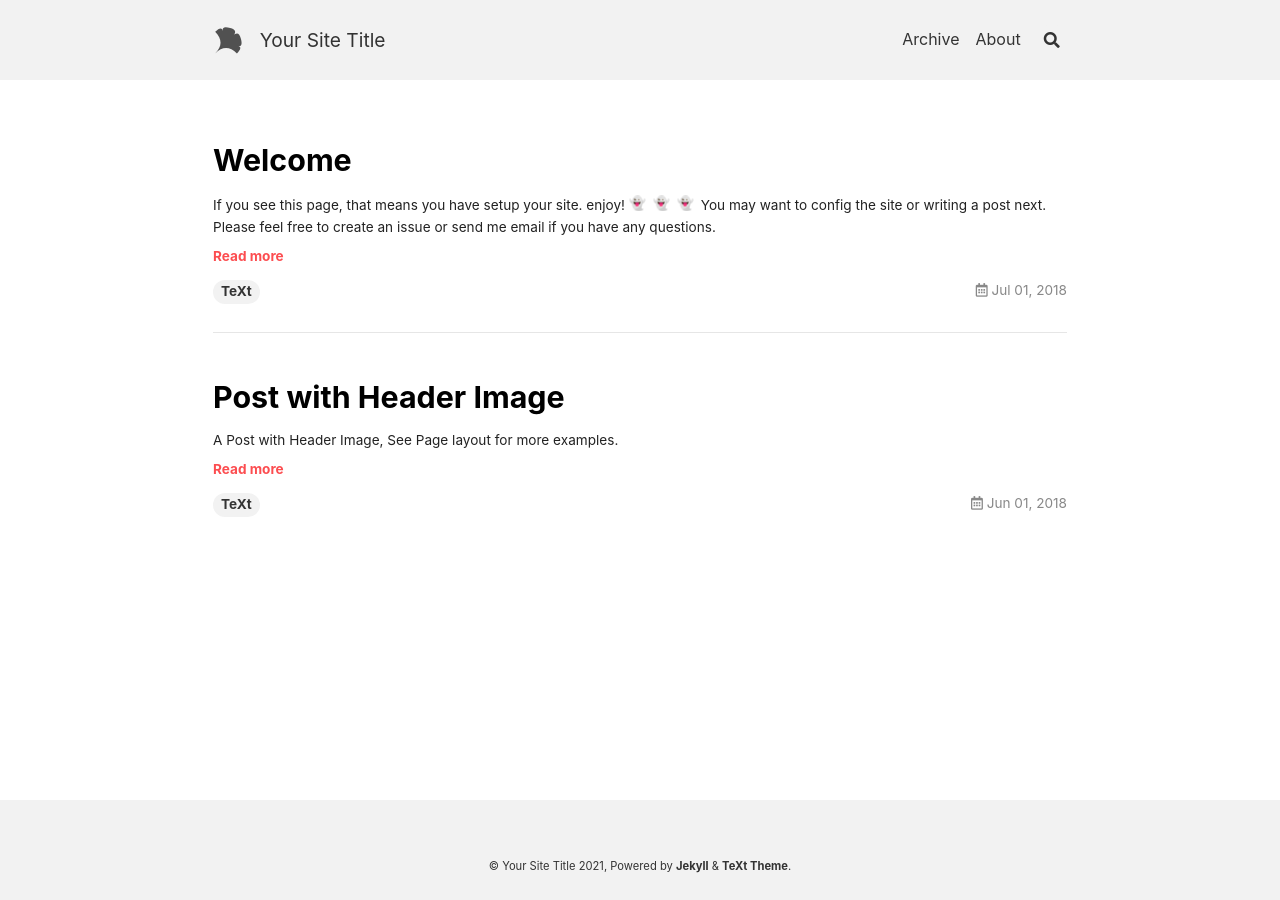
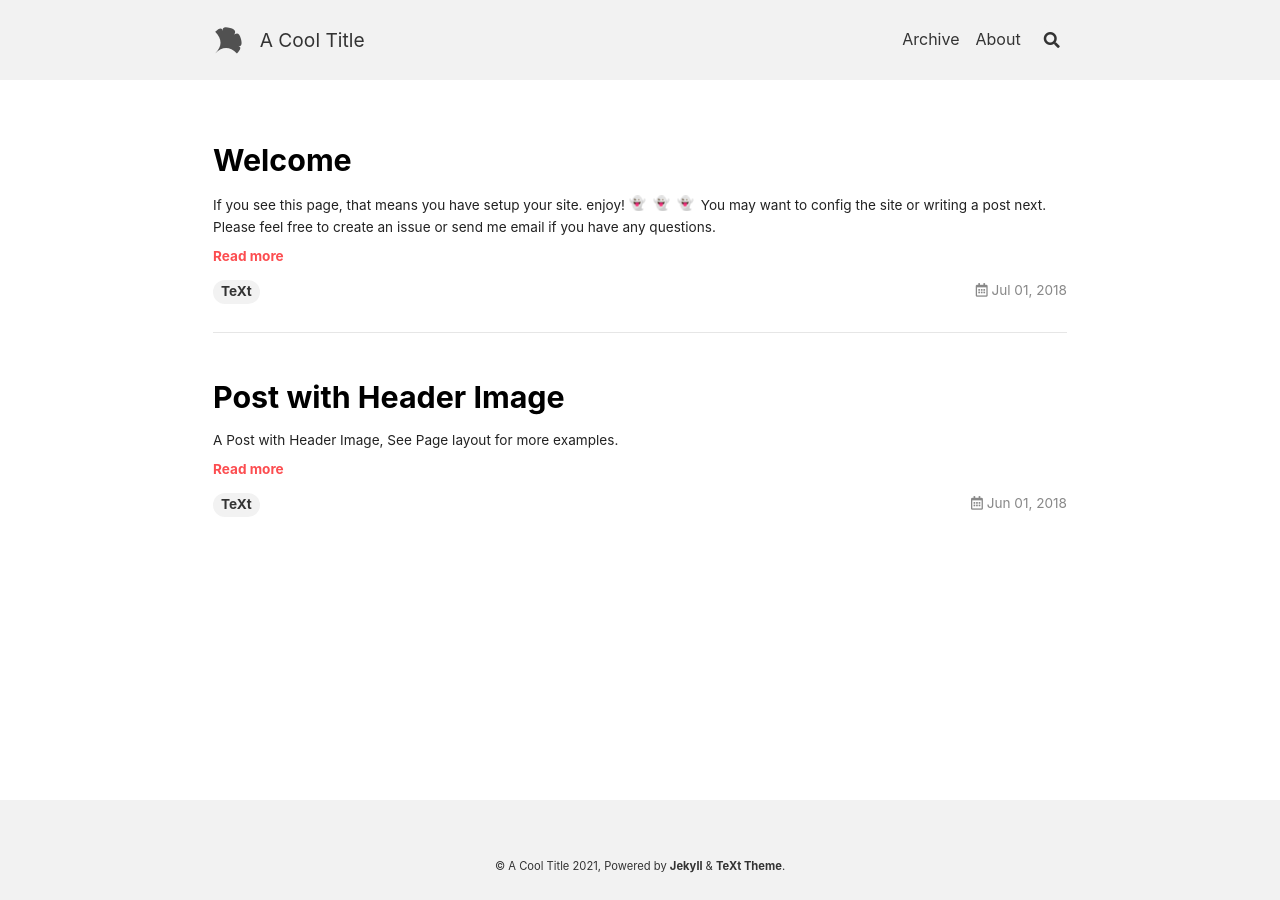
Before and after one commit to brightstone9/brightstone9.github.io, a Jekyll site: the page built from index.html, in a window 1280 px wide. Built offline with Jekyll 4.4.1, drawn with Linux system fonts in a browser that asks for light colours; nearby versions of some CDN libraries; emoji names are drawn with the system emoji font; the list of posts is cut into pages by our own code.

Commit message:
Initialize

```diff
--- a/_config.yml
+++ b/_config.yml
@@ -17,28 +17,28 @@
 ## => Site Settings
 ##############################
 text_skin: default # "default" (default), "dark", "forest", "ocean", "chocolate", "orange"
-highlight_theme: default # "default" (default), "tomorrow", "tomorrow-night", "tomorrow-night-eighties", "tomorrow-night-blue", "tomorrow-night-bright"
+highlight_theme: tomorrow-night-eighties # "default" (default), "tomorrow", "tomorrow-night", "tomorrow-night-eighties", "tomorrow-night-blue", "tomorrow-night-bright"
 url     : # the base hostname & protocol for your site e.g. https://www.someone.com
 baseurl : # does not include hostname
-title   : Your Site Title
+title   : A Cool Title
 description: > # this means to ignore newlines until "Language & timezone"
-  Your Site Description
+  Data Visualization, Simulation and Game Dev
 
 
 ## => Language and Timezone
 ##############################
 lang: # the language of your site, default as "en"
-timezone: # see https://en.wikipedia.org/wiki/List_of_tz_database_time_zones for the available values
+timezone: Europe/Berlin # see https://en.wikipedia.org/wiki/List_of_tz_database_time_zones for the available values
 
 
 ## => Author and Social
 ##############################
 author:
   type      : # "person" (default), "organization"
-  name      : Your Name
+  name      : Sojin Yoon
   url       :
   avatar    : # path or url of avatar image (square)
-  bio       : I am an amazing person.
+  bio       : Fullstack Data Analyst
   email     :
   facebook  : # "user_name" the last part of your profile url, e.g. https://www.facebook.com/user_name
   twitter   : # "user_name" the last part of your profile url, e.g. https://twitter.com/user_name
@@ -55,8 +55,8 @@ author:
 
 ## => GitHub Repository (if the site is hosted by GitHub)
 ##############################
-repository: user_name/repo_name
-repository_tree: master
+repository: brightstone9/brightstone9.github.io
+repository_tree: main
 
 
 ## => Paths
@@ -169,11 +169,11 @@ search:
 ## => Analytics
 ##############################
 analytics:
-  provider: false # false (default), "google", "custom"
+  provider: google # false (default), "google", "custom"
 
   ## Google Analytics
   google:
-    tracking_id : # Google Analytics id for the site
+    tracking_id : G-GVMLB9P0L7 # Google Analytics id for the site
     anonymize_ip: false # Anonymize IP tracking for Analytics
 
 
--- a/_includes/head/favicon.html
+++ b/_includes/head/favicon.html
@@ -1,26 +1,9 @@
 <!-- start favicons snippet, use https://realfavicongenerator.net/ -->
-{%- include snippets/prepend-baseurl.html path='/assets/apple-touch-icon.png' -%}
-<link rel="apple-touch-icon" sizes="180x180" href="{{ __return }}">
-
-{%- include snippets/prepend-baseurl.html path='/assets/favicon-32x32.png' -%}
-<link rel="icon" type="image/png" sizes="32x32" href="{{ __return }}">
-
-{%- include snippets/prepend-baseurl.html path='/assets/favicon-16x16.png' -%}
-<link rel="icon" type="image/png" sizes="16x16" href="{{ __return }}">
-
-{%- include snippets/prepend-baseurl.html path='/assets/site.webmanifest' -%}
-<link rel="manifest" href="{{ __return }}">
-
-{%- include snippets/prepend-baseurl.html path='/assets/safari-pinned-tab.svg' -%}
-<link rel="mask-icon" href="{{ __return }}" color="#fc4d50">
-
-{%- include snippets/prepend-baseurl.html path='/assets/favicon.ico' -%}
-<link rel="shortcut icon" href="{{ __return }}">
-
-<meta name="msapplication-TileColor" content="#ffc40d">
-
-{%- include snippets/prepend-baseurl.html path='/assets/browserconfig.xml' -%}
-<meta name="msapplication-config" content="{{ __return }}">
-
+<link rel="apple-touch-icon" sizes="180x180" href="/apple-touch-icon.png">
+<link rel="icon" type="image/png" sizes="32x32" href="/favicon-32x32.png">
+<link rel="icon" type="image/png" sizes="16x16" href="/favicon-16x16.png">
+<link rel="manifest" href="/site.webmanifest">
+<link rel="mask-icon" href="/safari-pinned-tab.svg" color="#5bbad5">
+<meta name="msapplication-TileColor" content="#da532c">
 <meta name="theme-color" content="#ffffff">
 <!-- end favicons snippet -->
--- /dev/null
+++ b/google4f51d8704110b9fc.html
@@ -0,0 +1 @@
+google-site-verification: google4f51d8704110b9fc.html
```
Also changed, not shown: _data/authors.yml (+8 -0 lines).
